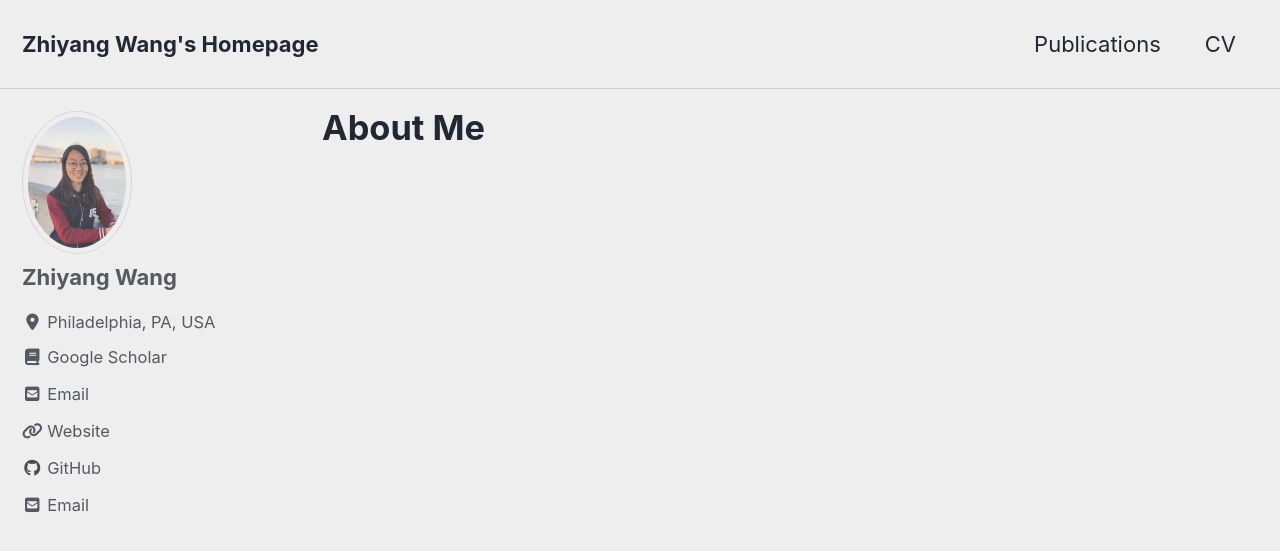
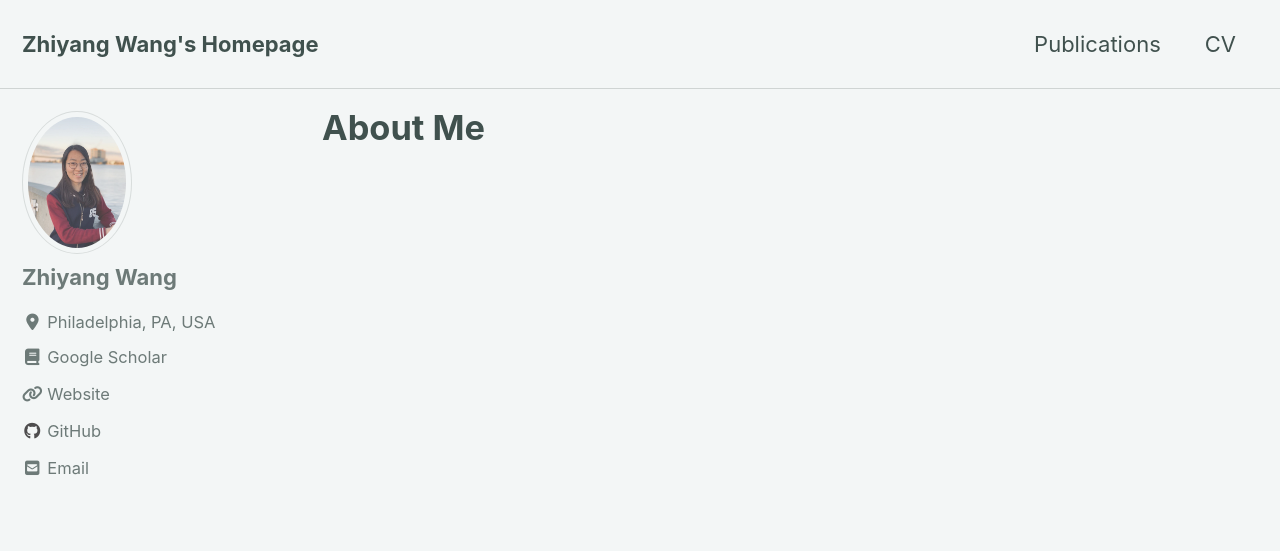
Before and after one commit to Zhiyang43/zhiyang43.github.io, a Jekyll site: the page built from _pages/about.md, in a window 1280 px wide and 900 px high. Shown: the top 551 px of the window. Built offline with Jekyll 4.4.1, drawn with Linux system fonts in a browser that asks for light colours; cached includes are drawn as plain includes; nearby versions of some CDN libraries.

Commit message:
updated skin

```diff
--- a/_config.yml
+++ b/_config.yml
@@ -12,7 +12,7 @@
 
 # theme                  : "minimal-mistakes-jekyll"
 remote_theme             : "mmistakes/minimal-mistakes"
-minimal_mistakes_skin    : "air" # "air", "aqua", "contrast", "dark", "dirt", "neon", "mint", "plum", "sunrise"
+minimal_mistakes_skin    : "mint" # "air", "aqua", "contrast", "dark", "dirt", "neon", "mint", "plum", "sunrise"
 
 # Site Settings
 locale                   : "en-US"
@@ -121,7 +121,7 @@ author:
       url: "https://scholar.google.com/citations?user=fKQTqCoAAAAJ"
     - label: "Email"
       icon: "fas fa-fw fa-envelope-square"
-      url: mailto:zhiyangw@seas.upenn.edu
+      # url: mailto:zhiyangw@seas.upenn.edu
     - label: "Website"
       icon: "fas fa-fw fa-link"
       url: "https://zhiyangw.com"
```
